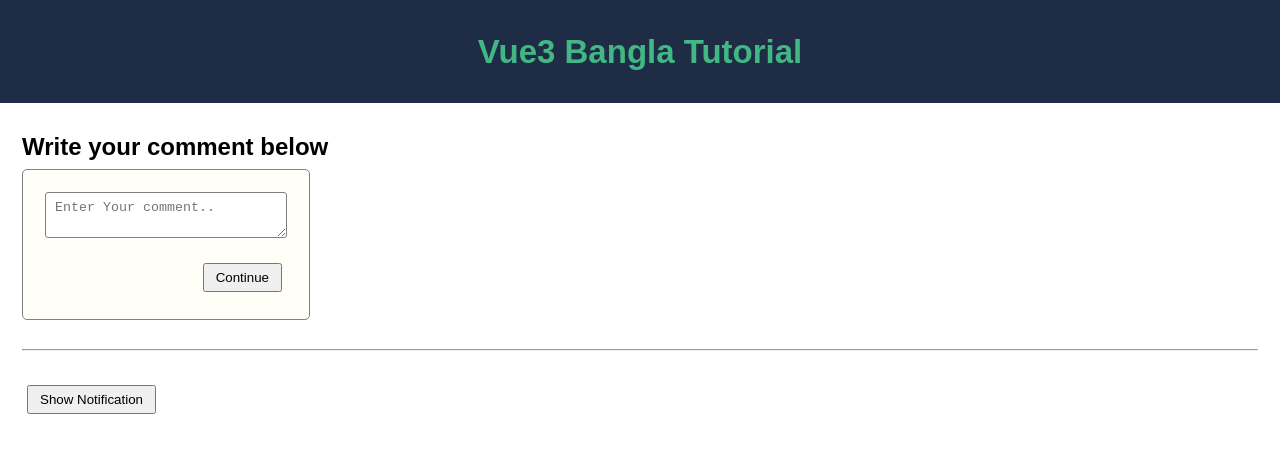
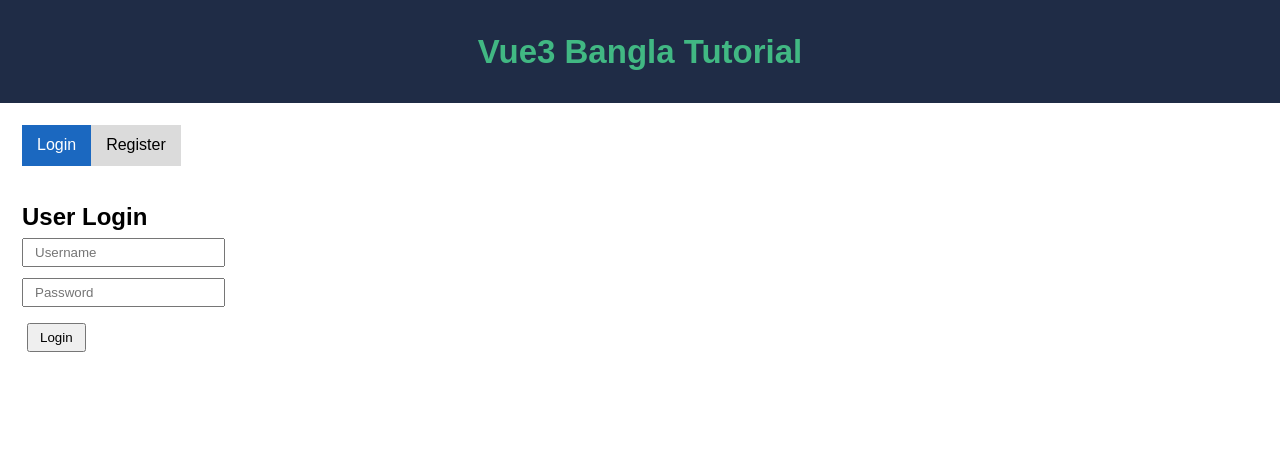
Before and after one commit to rimonmath/vue3-vite, a Vue app: page / in a window 1280 px wide. Shown: the top 452 px of the page. Built offline with nearby package versions, Linux system fonts and the light colour scheme.

Commit message:
part 47 done

```diff
--- a/src/App.vue
+++ b/src/App.vue
@@ -4,44 +4,35 @@
   </header>
 
   <div class="container">
-    <the-comment
-      v-model="myComment"
-      buttonText="Continue"
-      placeholder="Enter Your comment.."
-      @click="handleClick"
-      @continueClick="handleContinueClick"
-    ></the-comment>
-    <br />
-    <hr />
-    <br />
+    <div class="tab">
+      <div class="tab__menu">
+        <div
+          v-for="tab in tabs"
+          :key="tab"
+          class="tab__menu-item"
+          :class="{ 'tab__menu-item--active': activeTab === tab }"
+          @click="activeTab = tab"
+        >
+          {{ tab }}
+        </div>
+      </div>
 
-    <p>
-      {{ myComment }}
-    </p>
-
-    <button @click="showNotification">Show Notification</button>
-
-    <the-dialog heading="Are you sure" v-if="showDialog">
-      <p>
-        Are you really want to comment?
+      <div class="tab__content">
         <br />
-        <button @click="showDialog = false">Yes</button>
-        <button @click="showDialog = false">No</button>
-      </p>
-    </the-dialog>
-
-    <the-notification
-      v-for="(n, i) in notifications"
-      :key="i"
-      :text="n"
-    ></the-notification>
+        <!-- <Login v-if="activeTab === 'Login'" /> -->
+        <!--  <Register v-if="activeTab === 'Register'" /> -->
+        <keep-alive>
+          <component :is="activeTab" />
+        </keep-alive>
+      </div>
+    </div>
   </div>
 </template>
 
 <script>
-import TheComment from "./TheComment.vue";
-import TheDialog from "./TheDialog.vue";
-import TheNotification from "./TheNotification.vue";
+import Login from "./Login.vue";
+import Register from "./Register.vue";
+import ContactDetails from "./ContactDetails.vue";
 
 export default {
   data() {
@@ -49,7 +40,9 @@ export default {
       msg: "Vue3 Bangla Tutorial",
       myComment: "",
       showDialog: false,
-      notifications: []
+      notifications: [],
+      tabs: ["Login", "Register"],
+      activeTab: "Login"
     };
   },
   methods: {
@@ -67,29 +60,10 @@ export default {
     }
   },
   components: {
-    TheComment,
-    TheDialog,
-    TheNotification
+    Login,
+    Register,
+    ContactDetails
   }
-
-  // beforeCreate() {
-  //   console.log("befreCreate");
-  // },
-  // created() {
-  //   console.log("created");
-  // },
-  // beforeMount() {
-  //   console.log("beforeMount");
-  // },
-  // mounted() {
-  //   console.log("mounted");
-  // },
-  // beforeUpdate() {
-  //   console.log("beforeUpdate");
-  // },
-  // updated() {
-  //   console.log("updated");
-  // }
 };
 </script>
 
@@ -133,4 +107,27 @@ button {
 .shadowed {
   box-shadow: 0 0 3px 2px #111;
 }
+
+.tab {
+}
+
+.tab__menu {
+  display: flex;
+}
+
+.tab__menu-item {
+  padding: 6px 15px;
+  background-color: #dbdbdb;
+  cursor: pointer;
+}
+
+.tab__menu-item--active {
+  color: #fff;
+  background-color: rgb(27, 104, 192);
+}
+
+input {
+  padding: 5px 11px;
+  margin-bottom: 11px;
+}
 </style>
--- /dev/null
+++ b/src/Login.vue
@@ -0,0 +1,12 @@
+<template>
+  <h2>User Login</h2>
+  <input type="text" placeholder="Username" /> <br />
+  <input type="text" placeholder="Password" /> <br />
+  <button>Login</button>
+</template>
+
+<script>
+export default {};
+</script>
+
+<style></style>
--- /dev/null
+++ b/src/Register.vue
@@ -0,0 +1,14 @@
+<template>
+  <h2>New User Registration</h2>
+  <input type="text" placeholder="Full Name" /> <br />
+  <input type="text" placeholder="Username" /> <br />
+  <input type="text" placeholder="Password" /> <br />
+  <input type="text" placeholder="Confirm Password" /> <br />
+  <button>Register</button>
+</template>
+
+<script>
+export default {};
+</script>
+
+<style></style>
```
